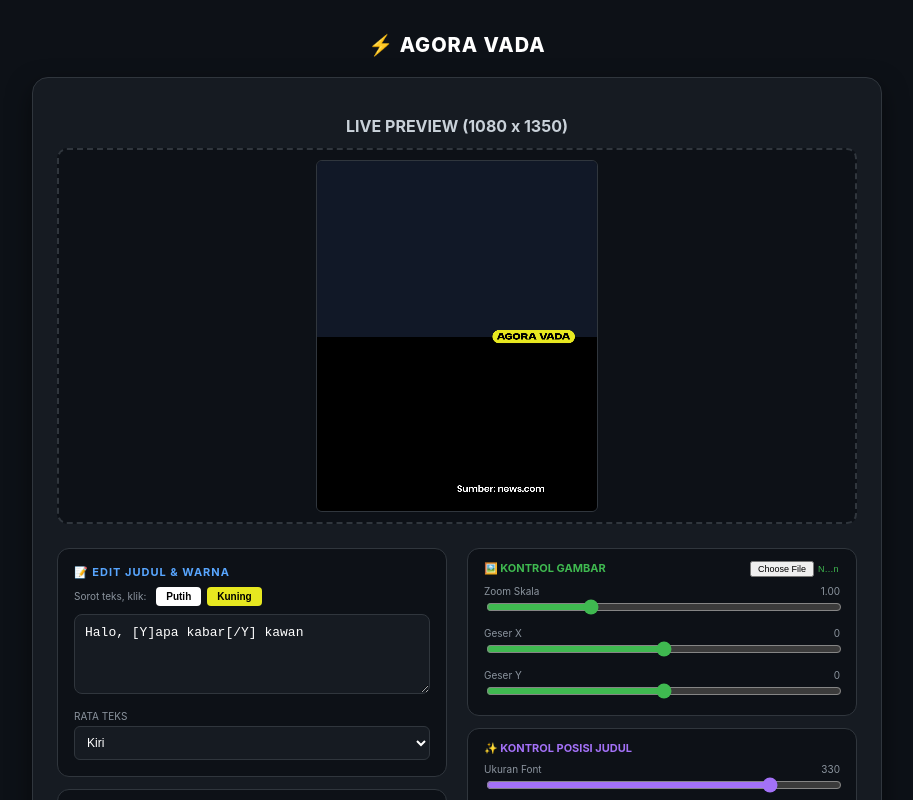
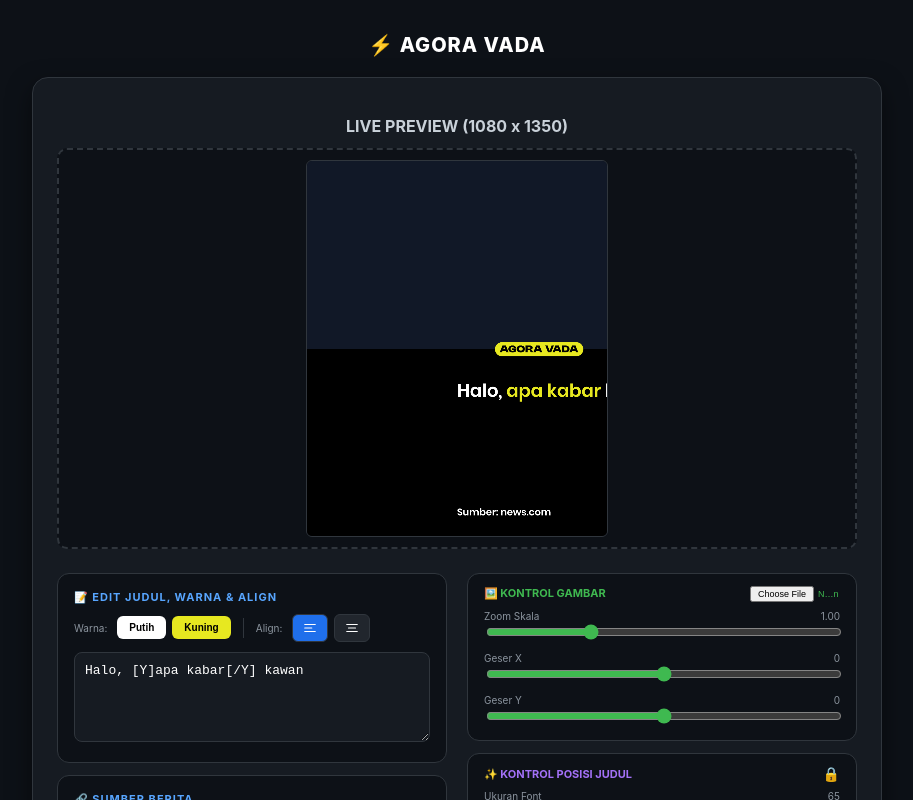
Before and after one commit to OffiziellNed/AgoraVada-Javascript, a Next.js app: page / in a window 1280 px wide. Both pictures are taken after a click on the button "Langsung ke Editor ➔". Shown: the top 800 px of the page, without its empty margins (183-1096 px from the left). Built offline with nearby package versions, Linux system fonts and the light colour scheme.

Commit message:
Update page.js

```diff
--- a/app/page.js
+++ b/app/page.js
@@ -22,10 +22,10 @@ export default function AgoraVadaPortal() {
   const [imgScale, setImgScale] = useState(1);
 
   // Board 2: Teks Judul
-  // (Angka default ngikutin "Awal Banget" sesuai request lo)
-  const [teksX, setTeksX] = useState(600);
-  const [teksY, setTeksY] = useState(3630);
-  const [ukuranFont, setUkuranFont] = useState(330);
+  // (State awal dibikin terlihat di kanvas 1350. Kalau ikon 🔒 ditap, baru ke setelan 3630)
+  const [teksX, setTeksX] = useState(540);
+  const [teksY, setTeksY] = useState(800);
+  const [ukuranFont, setUkuranFont] = useState(65);
   const [jarakBaris, setJarakBaris] = useState(1.4);
   const [alignTeks, setAlignTeks] = useState('Kiri');
 
@@ -36,7 +36,7 @@ export default function AgoraVadaPortal() {
 
   const canvasRef = useRef(null);
 
-  // Load Custom Font (Poppins) dari folder public
+  // Load Custom Font (Poppins)
   useEffect(() => {
     const loadFonts = async () => {
       try {
@@ -48,35 +48,27 @@ export default function AgoraVadaPortal() {
         await fontSBI.load();
         document.fonts.add(fontSBI);
       } catch (err) {
-        console.warn("Font Poppins gagal di-load. Pastikan file ada di folder public.", err);
+        console.warn("Font Poppins gagal di-load. Pastikan file ttf ada di folder public.", err);
       }
     };
     loadFonts();
   }, []);
 
-  // Fungsi Kunci Posisi Standar ("Sama Banget Kayak Awal")
-  const setPosisiStandar = () => {
-    setImgX(0); setImgY(0); setImgScale(1);
-    setTeksX(600); setTeksY(3630); setUkuranFont(330); setJarakBaris(1.4);
-    setSumberX(540); setSumberY(1250); setUkuranFontSumber(35);
-  };
-
-  // Fungsi Inject Warna ke Textarea (Drag/Sorot Teks lalu klik tombol warna)
+  // Fungsi Inject Warna ke Textarea
   const applyColorTag = (tagStart, tagEnd) => {
     const textarea = document.getElementById('judul-textarea');
     if (!textarea) return;
     const start = textarea.selectionStart;
     const end = textarea.selectionEnd;
-    if (start === end) return alert("Sorot (blok) teksnya dulu, bos!");
+    if (start === end) return alert("Sorot (blok) teksnya dulu pakai kursor/jari, bos!");
 
     const selectedText = judul.substring(start, end);
     const newText = judul.substring(0, start) + tagStart + selectedText + tagEnd + judul.substring(end);
     setJudul(newText);
   };
 
-  // MESIN RENDER RICH-TEXT (Mendukung Multi-Warna di Canvas)
+  // MESIN RENDER RICH-TEXT
   const renderRichText = (ctx, text, x, y, maxWidth, lineHeight, align, fontStyle) => {
-    // Bersihkan tag untuk mengukur panjang kata asli
     const cleanText = (str) => str.replace(/\[Y\]/g, '').replace(/\[\/Y\]/g, '').replace(/\[W\]/g, '').replace(/\[\/W\]/g, '');
 
     ctx.textAlign = 'left';
@@ -103,7 +95,7 @@ export default function AgoraVadaPortal() {
       });
       if (line.length > 0) lines.push(line);
 
-      let currentColor = '#FFFFFF'; // Warna standar putih
+      let currentColor = '#FFFFFF';
 
       lines.forEach(lineArr => {
         const lineString = lineArr.join(' ');
@@ -161,7 +153,6 @@ export default function AgoraVadaPortal() {
         };
 
         templateImg.onerror = () => {
-          console.warn("File /Agora Vada Template.png tidak ditemukan!");
           drawAllTexts(ctx);
         };
       };
@@ -176,15 +167,16 @@ export default function AgoraVadaPortal() {
         // Render Sumber Berita (Warna Putih Solid)
         ctx.fillStyle = '#FFFFFF';
         ctx.font = `${ukuranFontSumber}px PoppinsSemiBold, sans-serif`;
-        ctx.textAlign = alignTeks === 'Tengah' ? 'center' : 'left';
 
-        // Sesuaikan asal X sumber berita berdasarkan align (kiri/tengah)
         let finalSumberX = sumberX;
         if(alignTeks === 'Tengah' && sumberX === 540) {
            ctx.textAlign = 'center';
         } else if (alignTeks === 'Kiri') {
            ctx.textAlign = 'left';
+        } else {
+           ctx.textAlign = 'left';
         }
+        ctx.textBaseline = 'top';
         ctx.fillText(sumberBerita, sumberX, sumberY);
       };
 
@@ -247,11 +239,7 @@ export default function AgoraVadaPortal() {
             <input
               type="text"
               placeholder="https://news.com/..."
-              style={{
-                width: '100%', backgroundColor: '#0d1117', border: '1px solid #30363d',
-                color: '#ffffff', padding: '12px 14px', borderRadius: '10px', fontSize: '14px',
-                outline: 'none', marginBottom: '16px', boxSizing: 'border-box'
-              }}
+              style={{ width: '100%', backgroundColor: '#0d1117', border: '1px solid #30363d', color: '#ffffff', padding: '12px 14px', borderRadius: '10px', fontSize: '14px', outline: 'none', marginBottom: '16px', boxSizing: 'border-box' }}
               value={urlBerita}
               onChange={(e) => setUrlBerita(e.target.value)}
             />
@@ -263,25 +251,17 @@ export default function AgoraVadaPortal() {
                   if (!urlBerita) return alert("Masukkan link dulu!");
                   try {
                     const res = await fetch("http://localhost:8000/tarik-berita", {
-                      method: "POST",
-                      headers: { "Content-Type": "application/json" },
-                      body: JSON.stringify({ url: urlBerita })
+                      method: "POST", headers: { "Content-Type": "application/json" }, body: JSON.stringify({ url: urlBerita })
                     });
                     const data = await res.json();
                     if(data.status === "success") {
-                      setPromptTeks(data.prompt);
-                      setSumberBerita(data.sumber || 'Sumber: news.com');
+                      setPromptTeks(data.prompt); setSumberBerita(data.sumber || 'Sumber: news.com');
                       if(data.gambar_url) setImageUrl(data.gambar_url);
                       setCurrentPage(2);
                     }
-                  } catch(err) {
-                    alert("Gagal konek ke Python lokal. Gunakan tombol 'Langsung ke Editor' di samping.");
-                  }
+                  } catch(err) { alert("Gagal konek ke Python lokal. Gunakan tombol 'Langsung ke Editor' di samping."); }
                 }}
-              >
-                Tarik Data 🔄
-              </button>
-
+              >Tarik Data 🔄</button>
               <button
                 style={{ width: '50%', backgroundColor: '#238636', color: '#ffffff', padding: '12px', borderRadius: '10px', fontWeight: '700', fontSize: '13px', border: 'none', cursor: 'pointer' }}
                 onClick={() => {
@@ -291,9 +271,7 @@ export default function AgoraVadaPortal() {
                   }
                   setCurrentPage(3);
                 }}
-              >
-                Langsung ke Editor ➔
-              </button>
+              >Langsung ke Editor ➔</button>
             </div>
           </div>
         )}
@@ -309,20 +287,9 @@ export default function AgoraVadaPortal() {
               value={promptTeks}
               onChange={(e) => setPromptTeks(e.target.value)}
             />
-
             <div style={{ display: 'flex', gap: '10px' }}>
-              <button
-                style={{ width: '35%', backgroundColor: '#21262d', color: '#c9d1d9', padding: '12px', borderRadius: '10px', fontWeight: '600', fontSize: '13px', border: '1px solid #30363d', cursor: 'pointer' }}
-                onClick={() => setCurrentPage(1)}
-              >
-                ⬅ Kembali
-              </button>
-              <button
-                style={{ width: '65%', backgroundColor: '#1f6feb', color: '#ffffff', padding: '12px', borderRadius: '10px', fontWeight: '600', fontSize: '13px', border: 'none', cursor: 'pointer' }}
-                onClick={() => setCurrentPage(3)}
-              >
-                Ke Visual Editor ➔
-              </button>
+              <button style={{ width: '35%', backgroundColor: '#21262d', color: '#c9d1d9', padding: '12px', borderRadius: '10px', fontWeight: '600', fontSize: '13px', border: '1px solid #30363d', cursor: 'pointer' }} onClick={() => setCurrentPage(1)}>⬅ Kembali</button>
+              <button style={{ width: '65%', backgroundColor: '#1f6feb', color: '#ffffff', padding: '12px', borderRadius: '10px', fontWeight: '600', fontSize: '13px', border: 'none', cursor: 'pointer' }} onClick={() => setCurrentPage(3)}>Ke Visual Editor ➔</button>
             </div>
           </div>
         )}
@@ -331,61 +298,72 @@ export default function AgoraVadaPortal() {
         {currentPage === 3 && (
           <div style={{ display: 'flex', flexDirection: 'column', gap: '24px' }}>
 
-            {/* BAGIAN ATAS: PREVIEW BESAR */}
+            {/* PREVIEW BESAR */}
             <div>
               <h2 style={{ fontSize: '16px', fontWeight: '700', marginBottom: '12px', color: '#c9d1d9', textAlign: 'center' }}>
                 LIVE PREVIEW (1080 x 1350)
               </h2>
-              <div style={{
-                backgroundColor: '#0d1117', border: '2px dashed #30363d', borderRadius: '10px', padding: '10px',
-                display: 'flex', alignItems: 'center', justifyContent: 'center'
-              }}>
+              <div style={{ backgroundColor: '#0d1117', border: '2px dashed #30363d', borderRadius: '10px', padding: '10px', display: 'flex', alignItems: 'center', justifyContent: 'center' }}>
                 <canvas
                   ref={canvasRef}
                   width="1080"
                   height="1350"
-                  style={{ width: '280px', height: 'auto', borderRadius: '6px', border: '1px solid #30363d' }}
+                  style={{ width: '300px', height: 'auto', borderRadius: '6px', border: '1px solid #30363d' }}
                 ></canvas>
               </div>
             </div>
 
-            {/* BAGIAN BAWAH: KONTROL BOARDS */}
+            {/* KONTROL BOARDS */}
             <div style={{ display: 'grid', gridTemplateColumns: '1fr 1fr', gap: '20px' }}>
 
-              {/* KOLOM KIRI: EDIT TEKS & WARNA */}
+              {/* KOLOM KIRI: EDIT TEKS, WARNA & SUMBER */}
               <div style={{ display: 'flex', flexDirection: 'column', gap: '12px' }}>
 
-                {/* BOARD 1: EDIT TEKS & WARNA */}
+                {/* BOARD EDIT TEKS & WARNA */}
                 <div style={{ backgroundColor: '#0d1117', padding: '16px', borderRadius: '12px', border: '1px solid #30363d' }}>
-                  <label style={{ fontSize: '11px', fontWeight: '700', color: '#58a6ff', display: 'block', marginBottom: '8px', letterSpacing: '1px' }}>📝 EDIT JUDUL & WARNA</label>
+                  <label style={{ fontSize: '11px', fontWeight: '700', color: '#58a6ff', display: 'block', marginBottom: '10px', letterSpacing: '1px' }}>📝 EDIT JUDUL, WARNA & ALIGN</label>
 
-                  <div style={{ display: 'flex', gap: '6px', marginBottom: '8px' }}>
-                    <span style={{ fontSize: '10px', color: '#8b949e', alignSelf: 'center', marginRight: '4px' }}>Sorot teks, klik:</span>
-                    <button onClick={() => applyColorTag('[W]', '[/W]')} style={{ backgroundColor: '#FFFFFF', color: '#000', padding: '4px 10px', borderRadius: '4px', fontSize: '10px', fontWeight: 'bold', cursor: 'pointer', border: 'none' }}>Putih</button>
-                    <button onClick={() => applyColorTag('[Y]', '[/Y]')} style={{ backgroundColor: '#E7E820', color: '#000', padding: '4px 10px', borderRadius: '4px', fontSize: '10px', fontWeight: 'bold', cursor: 'pointer', border: 'none' }}>Kuning</button>
+                  {/* BARIS ALAT: WARNA & ALIGN */}
+                  <div style={{ display: 'flex', gap: '12px', marginBottom: '10px', alignItems: 'center', flexWrap: 'wrap' }}>
+
+                    {/* TOMBOL WARNA */}
+                    <div style={{ display: 'flex', gap: '6px', alignItems: 'center' }}>
+                      <span style={{ fontSize: '10px', color: '#8b949e', marginRight: '4px' }}>Warna:</span>
+                      <button onClick={() => applyColorTag('[W]', '[/W]')} style={{ backgroundColor: '#FFFFFF', color: '#000', padding: '6px 12px', borderRadius: '6px', fontSize: '10px', fontWeight: 'bold', cursor: 'pointer', border: 'none' }}>Putih</button>
+                      <button onClick={() => applyColorTag('[Y]', '[/Y]')} style={{ backgroundColor: '#E7E820', color: '#000', padding: '6px 12px', borderRadius: '6px', fontSize: '10px', fontWeight: 'bold', cursor: 'pointer', border: 'none' }}>Kuning</button>
+                    </div>
+
+                    <div style={{ width: '1px', height: '20px', backgroundColor: '#30363d' }}></div>
+
+                    {/* SIMBOL RATA TEKS */}
+                    <div style={{ display: 'flex', gap: '6px', alignItems: 'center' }}>
+                      <span style={{ fontSize: '10px', color: '#8b949e', marginRight: '4px' }}>Align:</span>
+                      <button
+                        onClick={() => setAlignTeks('Kiri')}
+                        style={{ padding: '6px 10px', borderRadius: '6px', backgroundColor: alignTeks === 'Kiri' ? '#1f6feb' : '#21262d', color: '#fff', border: '1px solid #30363d', cursor: 'pointer', display: 'flex', alignItems: 'center' }}
+                        title="Rata Kiri"
+                      >
+                        <svg width="14" height="14" viewBox="0 0 24 24" fill="none" stroke="currentColor" strokeWidth="2" strokeLinecap="round" strokeLinejoin="round"><line x1="3" y1="6" x2="21" y2="6"></line><line x1="3" y1="12" x2="15" y2="12"></line><line x1="3" y1="18" x2="21" y2="18"></line></svg>
+                      </button>
+                      <button
+                        onClick={() => setAlignTeks('Tengah')}
+                        style={{ padding: '6px 10px', borderRadius: '6px', backgroundColor: alignTeks === 'Tengah' ? '#1f6feb' : '#21262d', color: '#fff', border: '1px solid #30363d', cursor: 'pointer', display: 'flex', alignItems: 'center' }}
+                        title="Rata Tengah"
+                      >
+                        <svg width="14" height="14" viewBox="0 0 24 24" fill="none" stroke="currentColor" strokeWidth="2" strokeLinecap="round" strokeLinejoin="round"><line x1="3" y1="6" x2="21" y2="6"></line><line x1="6" y1="12" x2="18" y2="12"></line><line x1="3" y1="18" x2="21" y2="18"></line></svg>
+                      </button>
+                    </div>
                   </div>
 
                   <textarea
                     id="judul-textarea"
-                    style={{ width: '100%', backgroundColor: '#161b22', border: '1px solid #30363d', color: '#ffffff', padding: '10px', borderRadius: '8px', fontSize: '13px', minHeight: '80px', outline: 'none', boxSizing: 'border-box' }}
+                    style={{ width: '100%', backgroundColor: '#161b22', border: '1px solid #30363d', color: '#ffffff', padding: '10px', borderRadius: '8px', fontSize: '13px', minHeight: '90px', outline: 'none', boxSizing: 'border-box' }}
                     value={judul}
                     onChange={(e) => setJudul(e.target.value)}
                   />
-
-                  <div style={{ marginTop: '12px' }}>
-                    <label style={{ fontSize: '10px', color: '#8b949e', display: 'block', marginBottom: '4px' }}>RATA TEKS</label>
-                    <select
-                      style={{ width: '100%', backgroundColor: '#161b22', border: '1px solid #30363d', color: '#ffffff', padding: '8px', borderRadius: '6px', fontSize: '12px', outline: 'none' }}
-                      value={alignTeks}
-                      onChange={(e) => setAlignTeks(e.target.value)}
-                    >
-                      <option value="Kiri">Kiri</option>
-                      <option value="Tengah">Tengah</option>
-                    </select>
-                  </div>
                 </div>
 
-                {/* BOARD 2: EDIT SUMBER BERITA */}
+                {/* BOARD EDIT SUMBER BERITA */}
                 <div style={{ backgroundColor: '#0d1117', padding: '16px', borderRadius: '12px', border: '1px solid #30363d' }}>
                   <label style={{ fontSize: '11px', fontWeight: '700', color: '#58a6ff', display: 'block', marginBottom: '8px', letterSpacing: '1px' }}>🔗 SUMBER BERITA</label>
                   <input
@@ -395,15 +373,6 @@ export default function AgoraVadaPortal() {
                     onChange={(e) => setSumberBerita(e.target.value)}
                   />
                 </div>
-
-                {/* TOMBOL KUNCI POSISI */}
-                <button
-                  style={{ width: '100%', backgroundColor: 'rgba(210, 153, 34, 0.1)', border: '1px solid rgba(210, 153, 34, 0.4)', color: '#f0b429', padding: '12px', borderRadius: '10px', fontWeight: '700', fontSize: '12px', cursor: 'pointer', marginTop: 'auto' }}
-                  onClick={setPosisiStandar}
-                >
-                  🔒 Kunci Posisi Default (Standar Awal)
-                </button>
-
               </div>
 
               {/* KOLOM KANAN: BOARDS KONTROL KOORDINAT */}
@@ -432,9 +401,18 @@ export default function AgoraVadaPortal() {
                   </div>
                 </div>
 
-                {/* BOARD KONTROL TEKS JUDUL */}
+                {/* BOARD KONTROL TEKS JUDUL (ADA IKON GEMBOK) */}
                 <div style={{ backgroundColor: '#0d1117', padding: '12px 16px', borderRadius: '12px', border: '1px solid #30363d' }}>
-                  <label style={{ fontSize: '11px', fontWeight: '700', color: '#a371f7', display: 'block', marginBottom: '8px' }}>✨ KONTROL POSISI JUDUL</label>
+                  <label style={{ fontSize: '11px', fontWeight: '700', color: '#a371f7', display: 'flex', justifyContent: 'space-between', alignItems: 'center', marginBottom: '8px' }}>
+                    <span>✨ KONTROL POSISI JUDUL</span>
+                    <button
+                      onClick={() => { setTeksX(600); setTeksY(3630); setUkuranFont(330); setJarakBaris(1.4); }}
+                      style={{ background: 'none', border: 'none', cursor: 'pointer', fontSize: '14px', padding: 0 }}
+                      title="Kunci Posisi Standar Awal"
+                    >
+                      🔒
+                    </button>
+                  </label>
                   <div style={{ display: 'grid', gridTemplateColumns: '1fr', gap: '8px' }}>
                     <div>
                       <span style={{ fontSize: '10px', color: '#8b949e', display: 'flex', justifyContent: 'space-between' }}><span>Ukuran Font</span> <span>{ukuranFont}</span></span>
@@ -451,9 +429,18 @@ export default function AgoraVadaPortal() {
                   </div>
                 </div>
 
-                {/* BOARD KONTROL SUMBER BERITA */}
+                {/* BOARD KONTROL SUMBER BERITA (ADA IKON GEMBOK) */}
                 <div style={{ backgroundColor: '#0d1117', padding: '12px 16px', borderRadius: '12px', border: '1px solid #30363d' }}>
-                  <label style={{ fontSize: '11px', fontWeight: '700', color: '#f78166', display: 'block', marginBottom: '8px' }}>📍 KONTROL POSISI SUMBER</label>
+                  <label style={{ fontSize: '11px', fontWeight: '700', color: '#f78166', display: 'flex', justifyContent: 'space-between', alignItems: 'center', marginBottom: '8px' }}>
+                    <span>📍 KONTROL POSISI SUMBER</span>
+                    <button
+                      onClick={() => { setSumberX(540); setSumberY(1250); setUkuranFontSumber(35); }}
+                      style={{ background: 'none', border: 'none', cursor: 'pointer', fontSize: '14px', padding: 0 }}
+                      title="Kunci Posisi Standar Awal"
+                    >
+                      🔒
+                    </button>
+                  </label>
                   <div style={{ display: 'grid', gridTemplateColumns: '1fr', gap: '8px' }}>
                     <div>
                       <span style={{ fontSize: '10px', color: '#8b949e', display: 'flex', justifyContent: 'space-between' }}><span>Ukuran Font</span> <span>{ukuranFontSumber}</span></span>
@@ -477,18 +464,8 @@ export default function AgoraVadaPortal() {
 
             {/* TOMBOL NAVIGASI BAWAH */}
             <div style={{ display: 'flex', gap: '10px', borderTop: '1px solid #30363d', paddingTop: '16px' }}>
-              <button
-                style={{ width: '30%', backgroundColor: '#21262d', color: '#c9d1d9', padding: '14px', borderRadius: '10px', fontWeight: '600', fontSize: '13px', border: '1px solid #30363d', cursor: 'pointer' }}
-                onClick={() => setCurrentPage(2)}
-              >
-                ⬅ Kembali
-              </button>
-              <button
-                style={{ width: '70%', backgroundColor: '#238636', color: '#ffffff', padding: '14px', borderRadius: '10px', fontWeight: '700', fontSize: '14px', border: 'none', cursor: 'pointer' }}
-                onClick={downloadGambar}
-              >
-                📥 Download Postingan IG
-              </button>
+              <button style={{ width: '30%', backgroundColor: '#21262d', color: '#c9d1d9', padding: '14px', borderRadius: '10px', fontWeight: '600', fontSize: '13px', border: '1px solid #30363d', cursor: 'pointer' }} onClick={() => setCurrentPage(2)}>⬅ Kembali</button>
+              <button style={{ width: '70%', backgroundColor: '#238636', color: '#ffffff', padding: '14px', borderRadius: '10px', fontWeight: '700', fontSize: '14px', border: 'none', cursor: 'pointer' }} onClick={downloadGambar}>📥 Download Postingan IG</button>
             </div>
 
           </div>
```
